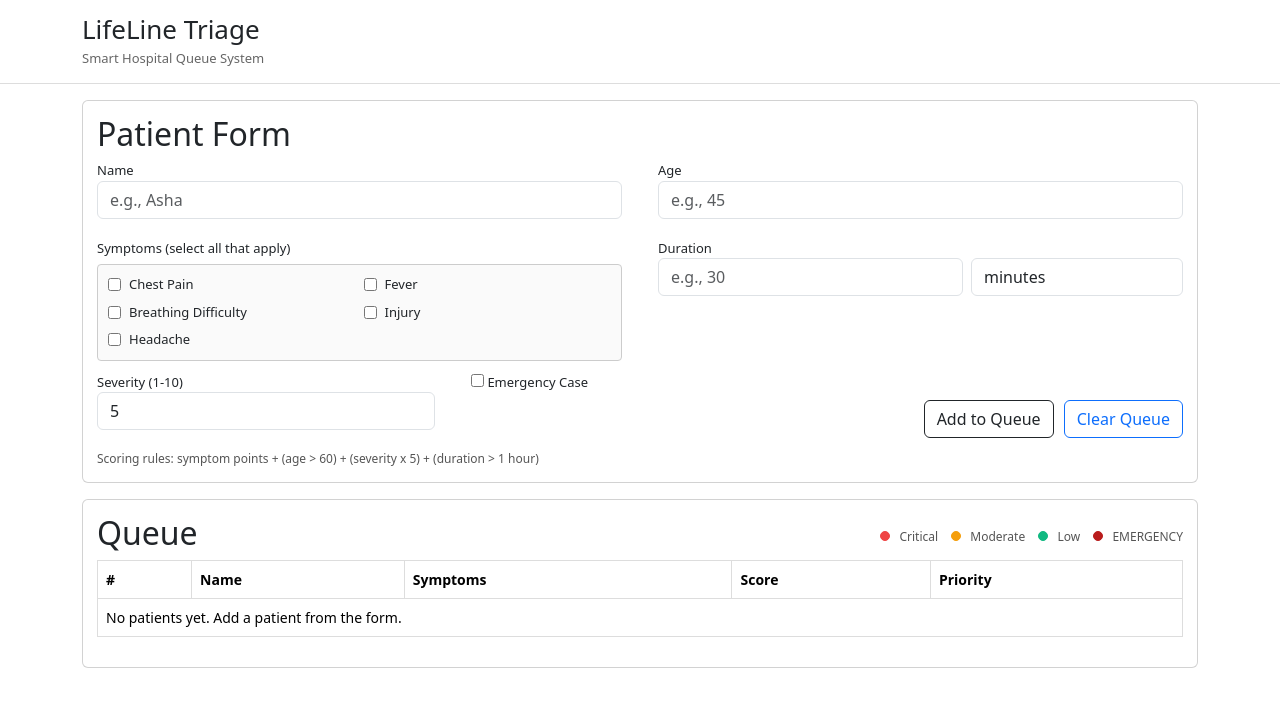
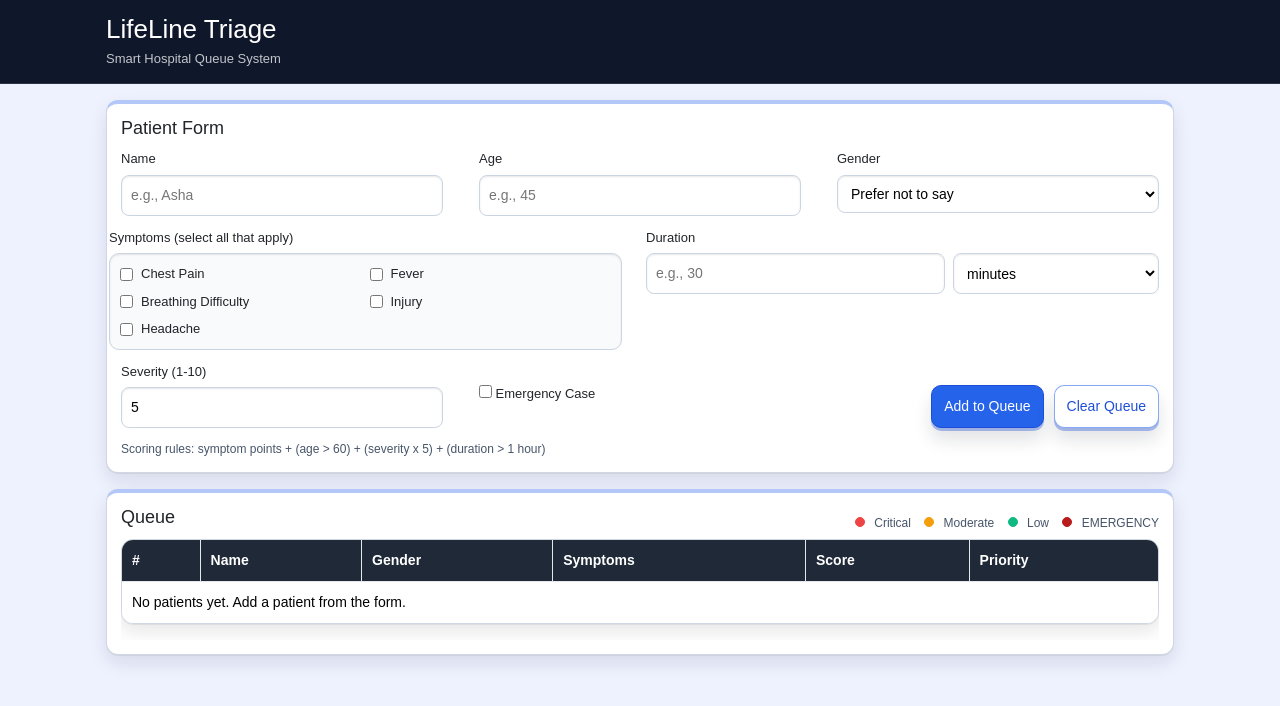
Before and after one commit to Vinitsharma29/Tech-Buddy, a plain HTML site: page index.html in a window 1280 px wide. Drawn offline with nearby package versions, Linux system fonts and the light colour scheme.

Commit message:
Final commit

```diff
--- a/index.html
+++ b/index.html
@@ -5,9 +5,10 @@
     <meta name="viewport" content="width=device-width, initial-scale=1.0" />
     <title>LifeLine Triage - Smart Hospital Queue System</title>
 
+    <!-- Bootstrap 5 CDN (added, but UI stays simple) -->
+    <link href="https://cdn.jsdelivr.net/npm/bootstrap@5.3.3/dist/css/bootstrap.min.css" rel="stylesheet" />
 
     <link rel="stylesheet" href="style.css" />
-    <link href="https://cdn.jsdelivr.net/npm/bootstrap@5.3.3/dist/css/bootstrap.min.css" rel="stylesheet" />
   </head>
   <body>
     <header class="header">
@@ -27,15 +28,25 @@
 
         <form id="patientForm" class="form">
           <div class="row">
-            <label class="form-label">
+            <label>
               Name
-              <input class="form-control" id="name" type="text" placeholder="e.g., Asha" required />
+              <input id="name" type="text" placeholder="e.g., Asha" required />
             </label>
 
-            <label class="form-label">
+            <label>
               Age
-              <input class="form-control" id="age" type="number" min="0" max="120" placeholder="e.g., 45" required />
+              <input id="age" type="number" min="0" max="120" placeholder="e.g., 45" required />
             </label>
+            <label>
+              Gender
+              <select id="gender">
+                <option value="" selected>Prefer not to say</option>
+                <option value="Male">Male</option>
+                <option value="Female">Female</option>
+                <option value="Other">Other</option>
+              </select>
+            </label>
+
           </div>
 
           <div class="row">
@@ -50,11 +61,11 @@
               </div>
             </fieldset>
 
-            <label class="form-label">
+            <label>
               Duration
               <div class="inline">
-                <input id="durationValue"   class="form-control" type="number" min="0" placeholder="e.g., 30" required />
-                <select id="durationUnit" class="form-control">
+                <input id="durationValue" type="number" min="0" placeholder="e.g., 30" required />
+                <select id="durationUnit">
                   <option value="minutes">minutes</option>
                   <option value="hours">hours</option>
                   <option value="days">days</option>
@@ -64,9 +75,9 @@
           </div>
 
           <div class="row">
-            <label class="form-label">
+            <label>
               Severity (1-10)
-              <input class="form-control" id="severity" type="number" min="1" max="10" value="5" />
+              <input id="severity" type="number" min="1" max="10" value="5" />
             </label>
 
             <label class="emergencyBox">
@@ -75,8 +86,8 @@
             </label>
 
             <div class="actions">
-              <button type="submit" class="btn btn-outline-dark">Add to Queue</button>
-              <button type="button" id="clearBtn" class="btn btn-outline-primary">Clear Queue</button>
+              <button type="submit">Add to Queue</button>
+              <button type="button" id="clearBtn" class="secondary">Clear Queue</button>
             </div>
           </div>
 
@@ -101,6 +112,7 @@
               <tr>
                 <th>#</th>
                 <th>Name</th>
+                <th>Gender</th>
                 <th>Symptoms</th>
                 <th>Score</th>
                 <th>Priority</th>
@@ -116,6 +128,8 @@
       </section>
     </main>
 
+
+
     <script src="https://cdn.jsdelivr.net/npm/bootstrap@5.3.3/dist/js/bootstrap.bundle.min.js"></script>
     <script src="script.js" defer></script>
   </body>
--- a/script.js
+++ b/script.js
@@ -17,6 +17,7 @@ const topAlert = document.getElementById("topAlert");
 const clearBtn = document.getElementById("clearBtn");
 
 const ageInput = document.getElementById("age");
+const genderSelect = document.getElementById("gender");
 const durationValueInput = document.getElementById("durationValue");
 const durationUnitSelect = document.getElementById("durationUnit");
 const emergencyCheckbox = document.getElementById("emergencyCase");
@@ -26,7 +27,9 @@ let patients = [];
 function durationToMinutes(value, unit) {
   const n = Number(value);
   if (!Number.isFinite(n) || n < 0) return null;
-  return unit === "hours" ? n * 60 : n;
+  if (unit === "days") return n * 60 * 24;
+  if (unit === "hours") return n * 60;
+  return n;
 }
 
 function getSelectedSymptoms() {
@@ -76,12 +79,11 @@ function showEmergencyAlert(show) {
 }
 
 function setEmergencyMode(isEmergency) {
-  // As requested: when Emergency Case is checked, disable Age and Duration.
+  // When Emergency Case is checked, disable Age and Duration (as requested).
   ageInput.disabled = isEmergency;
   durationValueInput.disabled = isEmergency;
   durationUnitSelect.disabled = isEmergency;
 
-  // Optional: clear disabled fields so it's obvious they don't matter.
   if (isEmergency) {
     ageInput.value = "";
     durationValueInput.value = "";
@@ -105,7 +107,7 @@ function renderQueue() {
   if (sorted.length === 0) {
     queueBody.innerHTML = `
       <tr id="emptyRow">
-        <td colspan="5" class="muted">No patients yet. Add a patient from the form.</td>
+        <td colspan="6" class="muted">No patients yet. Add a patient from the form.</td>
       </tr>
     `;
     return;
@@ -128,6 +130,7 @@ function renderQueue() {
     tr.innerHTML = `
       <td>${idx + 1}</td>
       <td>${escapeHtml(p.name)}</td>
+      <td>${p.gender ? escapeHtml(p.gender) : "-"}</td>
       <td>${escapeHtml(symptomsText)}</td>
       <td>${p.score}</td>
       <td>${priorityText}${warning}</td>
@@ -141,6 +144,7 @@ form.addEventListener("submit", (e) => {
   e.preventDefault();
 
   const name = document.getElementById("name").value.trim();
+  const gender = genderSelect.value;
   const symptoms = getSelectedSymptoms();
   const severityRaw = document.getElementById("severity").value;
   const severity = severityRaw === "" ? NaN : Number(severityRaw);
@@ -176,6 +180,7 @@ form.addEventListener("submit", (e) => {
 
   patients.push({
     name,
+    gender: gender || "",
     age: emergencyChecked ? null : Number(ageInput.value),
     symptoms,
     durationMinutes: emergencyChecked ? null : durationToMinutes(durationValueInput.value, durationUnitSelect.value),
--- a/style.css
+++ b/style.css
@@ -1,7 +1,28 @@
+:root {
+  --bg: #eef2ff;           /* soft indigo background */
+  --card: #ffffff;
+  --text: #0f172a;
+  --muted: #475569;
+  --line: #d0d7e2;
+
+  --accent: #2563eb;       /* blue */
+  --accent-dark: #1d4ed8;
+
+  --danger: #ef4444;
+  --danger-dark: #b91c1c;
+  --warning: #f59e0b;
+  --success: #10b981;
+
+  /* simple "3D" depth */
+  --shadow-1: 0 1px 0 rgba(0,0,0,0.06), 0 8px 18px rgba(15,23,42,0.10);
+  --shadow-2: 0 1px 0 rgba(0,0,0,0.06), 0 12px 26px rgba(15,23,42,0.14);
+  --inset: inset 0 1px 2px rgba(15,23,42,0.10);
+}
+
 body {
   font-family: Arial, sans-serif;
-  background: #f4f4f4;
-  color: #222;
+  background: var(--bg);
+  color: var(--text);
   margin: 0;
 }
 
@@ -13,8 +34,9 @@ body {
 }
 
 .header {
-  background: #ffffff;
-  border-bottom: 1px solid #ddd;
+  background: #0f172a;
+  color: #ffffff;
+  border-bottom: 1px solid rgba(255,255,255,0.12);
   padding: 14px 0;
 }
 
@@ -25,15 +47,22 @@ body {
 
 .subtitle {
   margin: 4px 0 0;
-  color: #666;
+  color: rgba(255,255,255,0.75);
   font-size: 13px;
 }
 
 .card {
-  background: #fff;
-  border: 1px solid #ddd;
+  background: var(--card);
+  border: 1px solid var(--line);
+  border-radius: 12px;
   padding: 14px;
   margin: 16px 0;
+  box-shadow: var(--shadow-1);
+  border-top: 4px solid rgba(37,99,235,0.35);
+}
+
+.card:hover {
+  box-shadow: var(--shadow-2);
 }
 
 h2 {
@@ -64,10 +93,22 @@ input, select {
   width: 100%;
   margin-top: 6px;
   padding: 9px;
-  border: 1px solid #ccc;
-  border-radius: 4px;
+  border: 1px solid #cbd5e1;
+  border-radius: 8px;
   font-size: 14px;
   background: #fff;
+  box-shadow: var(--inset);
+  outline: none;
+}
+
+input:focus, select:focus {
+  border-color: var(--accent);
+  box-shadow: 0 0 0 3px rgba(37,99,235,0.18), var(--inset);
+}
+
+input:disabled, select:disabled {
+  background: #f1f5f9;
+  color: #64748b;
 }
 
 .inline {
@@ -93,9 +134,10 @@ input, select {
 .checks {
   margin-top: 6px;
   padding: 10px;
-  border: 1px solid #ccc;
-  border-radius: 4px;
-  background: #fafafa;
+  border: 1px solid #cbd5e1;
+  border-radius: 10px;
+  background: #f8fafc;
+  box-shadow: var(--inset);
   display: grid;
   grid-template-columns: 1fr 1fr;
   gap: 8px;
@@ -111,6 +153,7 @@ input, select {
 .checks input {
   width: auto;
   margin: 0;
+  box-shadow: none;
 }
 
 .actions {
@@ -122,41 +165,50 @@ input, select {
 
 button {
   padding: 10px 12px;
-  border: 1px solid #222;
-  background: #222;
+  border: 1px solid var(--accent-dark);
+  background: var(--accent);
   color: #fff;
-  border-radius: 4px;
+  border-radius: 10px;
   cursor: pointer;
   font-size: 14px;
+  box-shadow: 0 3px 0 rgba(29,78,216,0.35), 0 12px 18px rgba(15,23,42,0.12);
 }
 
 button.secondary {
   background: #fff;
-  color: #222;
+  color: var(--accent-dark);
+  border-color: rgba(37,99,235,0.55);
 }
 
 button:hover {
-  opacity: 0.92;
+  filter: brightness(0.98);
+}
+
+button:active {
+  transform: translateY(1px);
+  box-shadow: 0 2px 0 rgba(29,78,216,0.28), 0 10px 16px rgba(15,23,42,0.10);
 }
 
 .note {
   margin: 0;
-  color: #555;
+  color: #475569;
   font-size: 12px;
 }
 
 .muted {
-  color: #666;
+  color: var(--muted);
   font-size: 13px;
 }
 
 .alert {
   margin: 10px 0 12px;
   padding: 10px;
-  border: 1px solid #ef4444;
+  border: 1px solid rgba(239,68,68,0.55);
   background: #fff1f2;
   color: #991b1b;
   font-weight: bold;
+  border-radius: 12px;
+  box-shadow: var(--shadow-1);
 }
 
 .emergencyBox {
@@ -170,6 +222,7 @@ button:hover {
 .emergencyBox input {
   width: auto;
   margin: 0;
+  box-shadow: none;
 }
 
 .queueHeader {
@@ -182,7 +235,7 @@ button:hover {
 
 .legend {
   font-size: 12px;
-  color: #555;
+  color: #475569;
 }
 
 .dot {
@@ -194,10 +247,10 @@ button:hover {
   border: 1px solid #999;
 }
 
-.dot.red { background: #ef4444; border-color: #ef4444; }
-.dot.yellow { background: #f59e0b; border-color: #f59e0b; }
-.dot.green { background: #10b981; border-color: #10b981; }
-.dot.emergency { background: #b91c1c; border-color: #b91c1c; }
+.dot.red { background: var(--danger); border-color: var(--danger); }
+.dot.yellow { background: var(--warning); border-color: var(--warning); }
+.dot.green { background: var(--success); border-color: var(--success); }
+.dot.emergency { background: var(--danger-dark); border-color: var(--danger-dark); }
 
 .tableWrap {
   width: 100%;
@@ -206,35 +259,49 @@ button:hover {
 
 .table {
   width: 100%;
-  border-collapse: collapse;
+  border-collapse: separate;
+  border-spacing: 0;
+  border: 1px solid var(--line);
+  border-radius: 12px;
+  overflow: hidden;
+  box-shadow: var(--shadow-1);
+  background: #fff;
 }
 
 .table th, .table td {
-  border: 1px solid #ddd;
+  border-bottom: 1px solid #e5e7eb;
+  border-right: 1px solid #e5e7eb;
   padding: 10px;
   text-align: left;
   font-size: 14px;
   vertical-align: top;
 }
 
+.table th:last-child, .table td:last-child { border-right: 0; }
+.table tr:last-child td { border-bottom: 0; }
+
 .table th {
-  background: #f7f7f7;
+  background: #1f2937;
+  color: #ffffff;
 }
 
-tr.priority-red td { background: #fff1f2; border-color: #f3c4c6; }
-tr.priority-yellow td { background: #fffbeb; border-color: #f1dfb2; }
-tr.priority-green td { background: #ecfdf5; border-color: #bfe9d5; }
-tr.priority-emergency td { background: #fecaca; border-color: #f87171; }
+tr.priority-red td { background: #fff1f2; }
+tr.priority-yellow td { background: #fffbeb; }
+tr.priority-green td { background: #ecfdf5; }
+tr.priority-emergency td {
+  background: #fecaca;
+  border-color: #f87171;
+}
 
 .small {
   font-size: 12px;
-  color: #555;
+  color: #334155;
   margin-top: 4px;
 }
 
 .footer {
   padding: 16px 0;
-  border-top: 1px solid #ddd;
+  border-top: 1px solid var(--line);
   background: #fff;
 }
 
```
